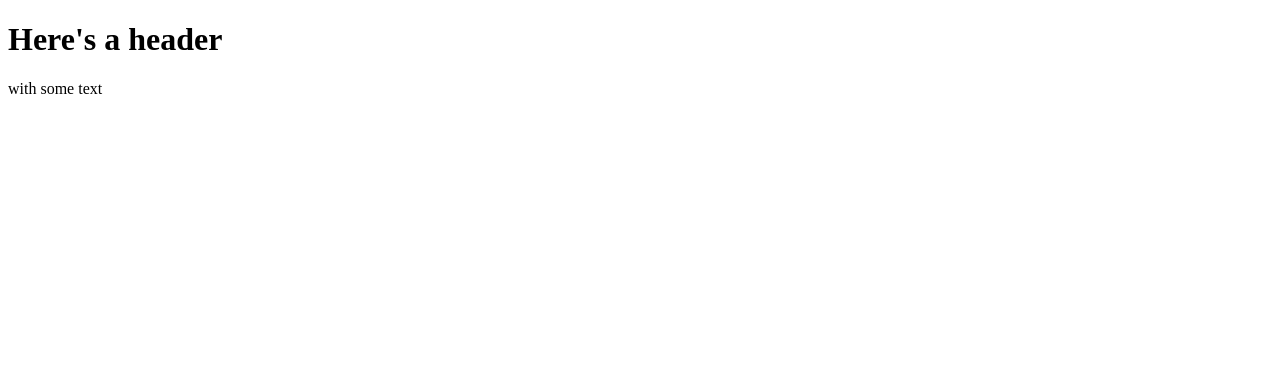
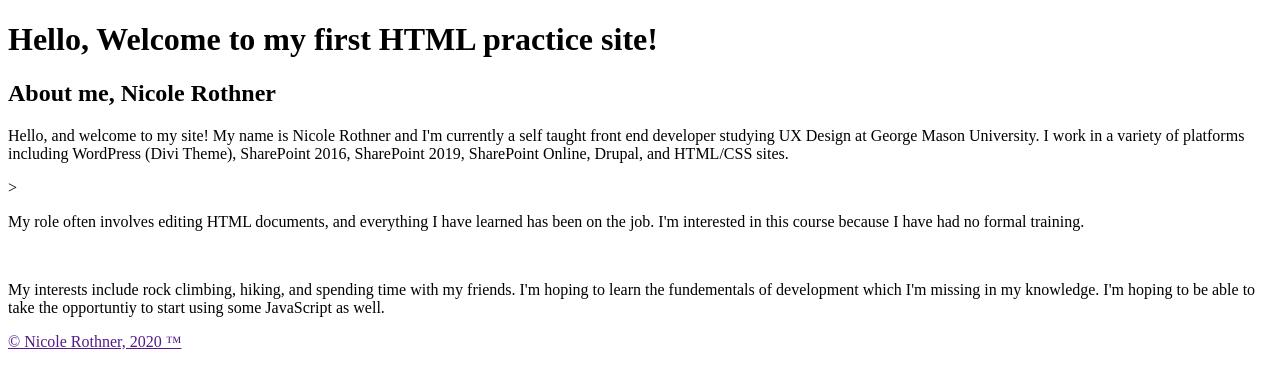
Before and after one commit to nrothner/practicesite1, a plain HTML site: page index.html in a window 1280 px wide. Drawn offline with Linux system fonts and the light colour scheme.

Commit message:
Adding about me
adding about me to the site

```diff
--- a/index.html
+++ b/index.html
@@ -4,12 +4,24 @@
 <head>
 	<meta charset="utf-8">
 	<meta name="description" content="a page for practicing">
-	<title>Learning environment</title>
+	<meta http-equiv="X-UA-Compatible" content="IE=edge">
+	<title>Practice Site 1</title>
 </head>
 
 <body>
-  <h1>Here's a header</h1>
-  <p>with some text</p>
-  </body>
+  <h1>Hello, Welcome to my first HTML practice site!</h1>
+  <h2>About me, Nicole Rothner</h2>
+  <p>Hello, and welcome to my site! My name is Nicole Rothner and I'm currently a self taught front end developer studying UX Design at George Mason University. I work in a variety of platforms including WordPress (Divi Theme), SharePoint 2016, SharePoint 2019, SharePoint Online, Drupal, and HTML/CSS sites.</p>><br>
+  <p>My role often involves editing HTML documents, and everything I have learned has been on the job. I'm interested in this course because I have had no formal training.</p><br>
+  <p>My interests include rock climbing, hiking, and spending time with my friends. I'm hoping to learn the fundementals of development which I'm missing in my knowledge. I'm hoping to be able to take the opportuntiy to start using some JavaScript as well.</p>
+
+  <a href="">
+
+
+
+
+
+ <footer>&copy; Nicole Rothner, 2020 &trade;</footer>
+ </body>
 
 </html>
```
Also changed, not shown: navigation.html (added, +1 -0 lines).
